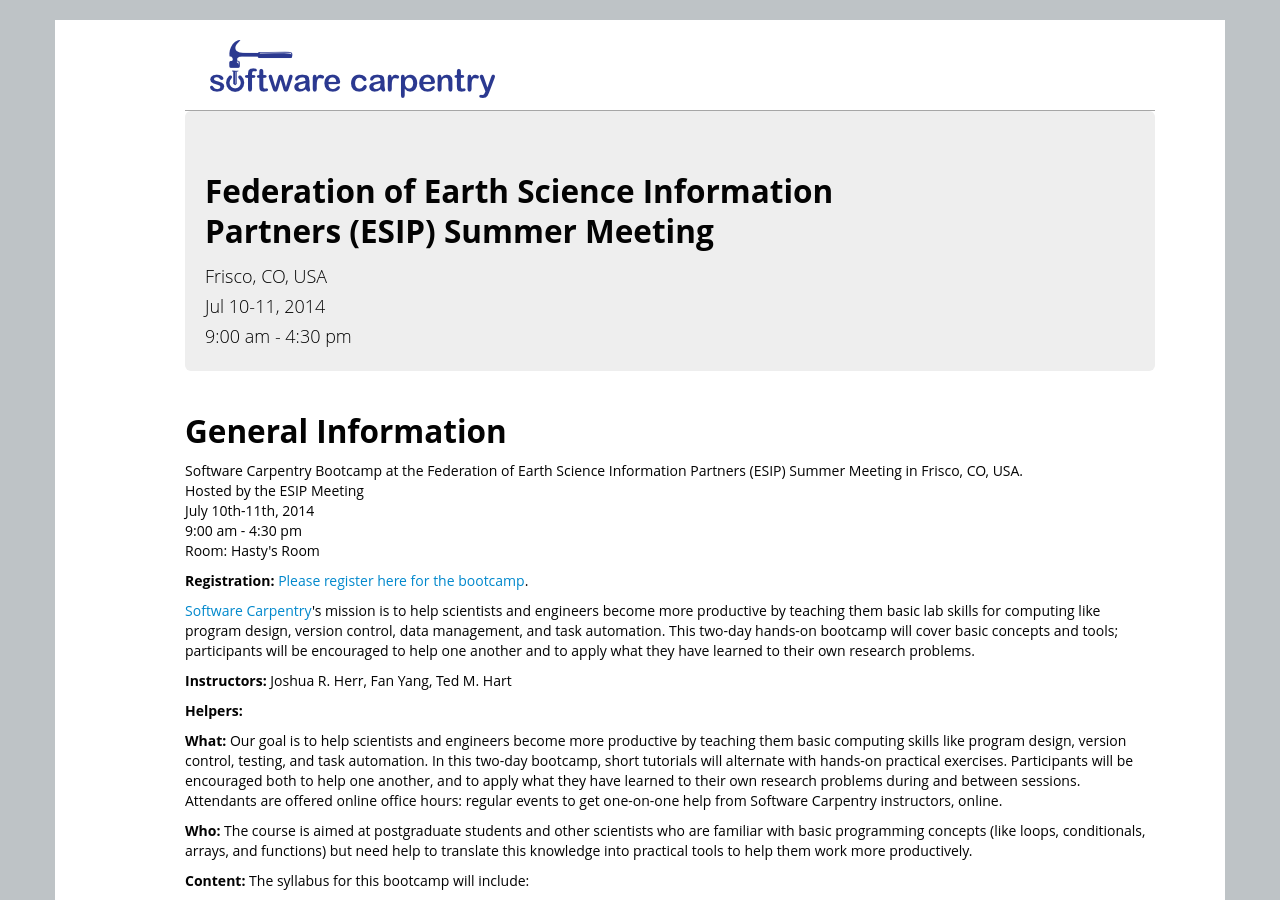
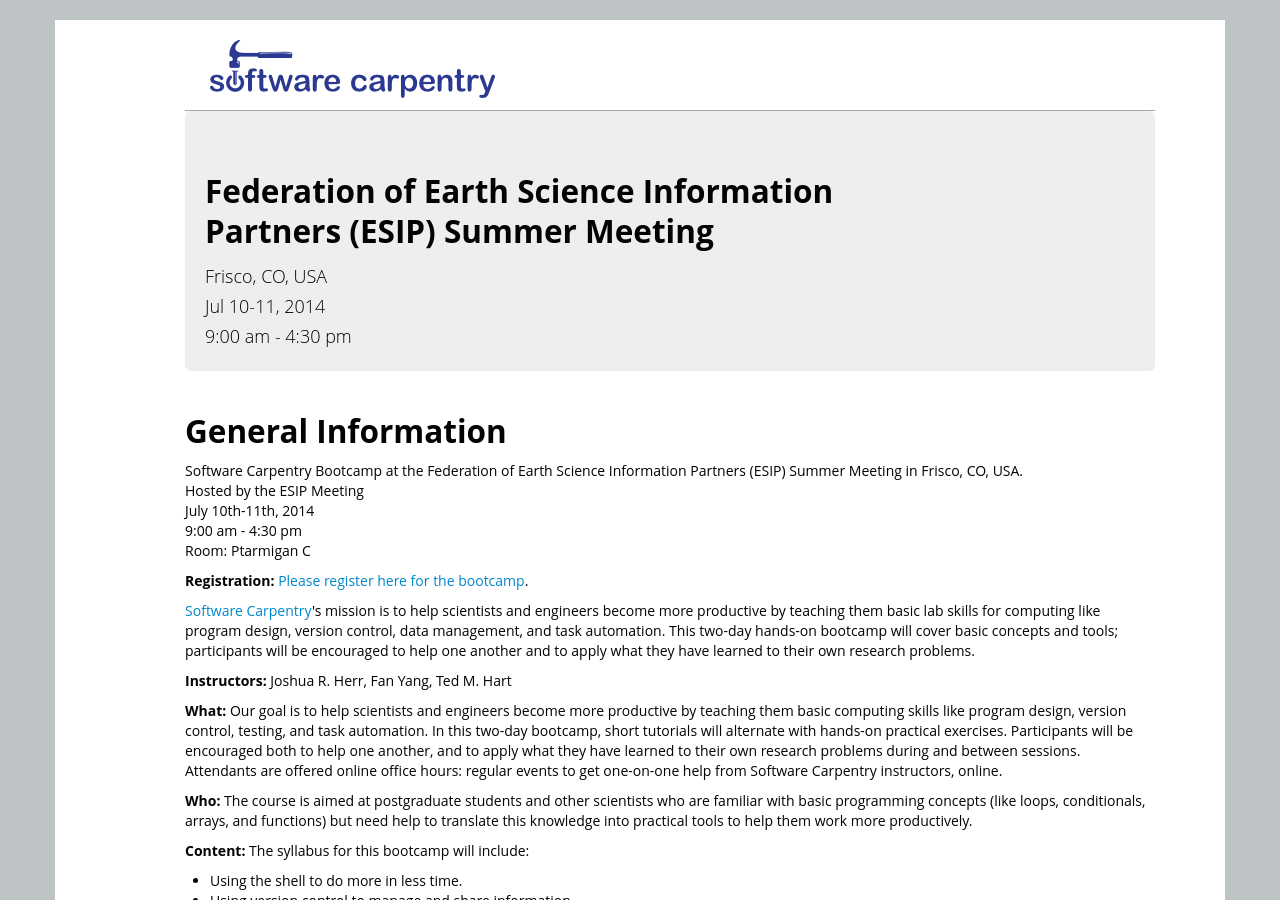
Before and after one commit to jrherr/2014-07-10-esip, a Jekyll site: the page built from index.html, in a window 1280 px wide and 900 px high. Built offline with Jekyll 4.4.1, drawn with Linux system fonts in a browser that asks for light colours.

Commit message:
Update Room (AGAIN!)

```diff
--- a/index.html
+++ b/index.html
@@ -26,7 +26,7 @@ contact: joshua.r.herr@gmail.com
   <br>Hosted by the ESIP Meeting
   <br>July 10th-11th, 2014
   <br>9:00 am - 4:30 pm
-  <br>Room: Hasty's Room
+  <br>Room: Ptarmigan C
 </p>
 
 <p>
@@ -49,14 +49,6 @@ contact: joshua.r.herr@gmail.com
 <p>
   <strong>Instructors:</strong>
   {{page.instructor | join: ', ' %}}
-</p>
-{% endif %}
-
-<!-- This block displays the helpers' names if they are available. -->
-{% if page.helper %}
-<p>
-  <strong>Helpers:</strong>
-  {{page.helper | join: ', ' %}}
 </p>
 {% endif %}
 
```
